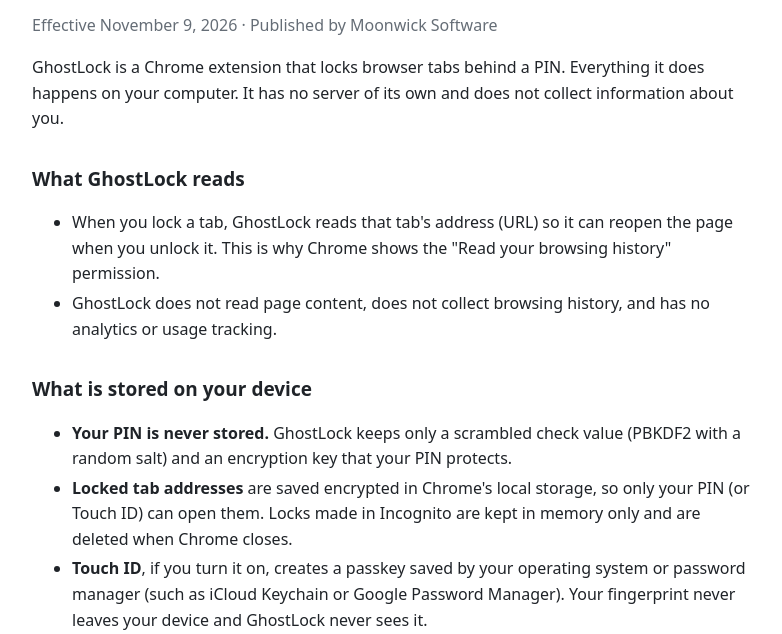
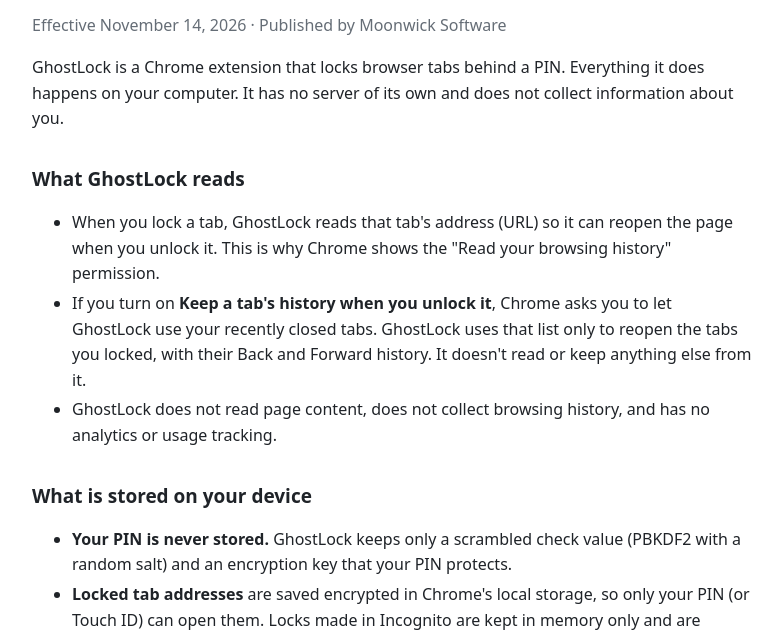
Before and after one commit to moonwickapps-lang/moonwickapps-lang.github.io, a plain HTML site: page ghostlock/privacy.html in a window 1280 px wide. Shown: the part 145-779 px from the top of the page, without its empty margins (248-1030 px from the left). Drawn offline with Linux system fonts and the light colour scheme.

Commit message:
GhostLock privacy: cover optional recently-closed-tabs permission
Co-Authored-By: Claude Opus 5.5 <noreply@anthropic.com>

```diff
--- a/ghostlock/privacy.html
+++ b/ghostlock/privacy.html
@@ -18,13 +18,14 @@
 <main>
   <p><a href="../">← Moonwick Software</a></p>
   <h1>GhostLock Privacy Policy</h1>
-  <p class="muted">Effective November 9, 2026 · Published by Moonwick Software</p>
+  <p class="muted">Effective November 14, 2026 · Published by Moonwick Software</p>
 
   <p>GhostLock is a Chrome extension that locks browser tabs behind a PIN. Everything it does happens on your computer. It has no server of its own and does not collect information about you.</p>
 
   <h2>What GhostLock reads</h2>
   <ul>
     <li>When you lock a tab, GhostLock reads that tab's address (URL) so it can reopen the page when you unlock it. This is why Chrome shows the "Read your browsing history" permission.</li>
+    <li>If you turn on <strong>Keep a tab's history when you unlock it</strong>, Chrome asks you to let GhostLock use your recently closed tabs. GhostLock uses that list only to reopen the tabs you locked, with their Back and Forward history. It doesn't read or keep anything else from it.</li>
     <li>GhostLock does not read page content, does not collect browsing history, and has no analytics or usage tracking.</li>
   </ul>
 
```
